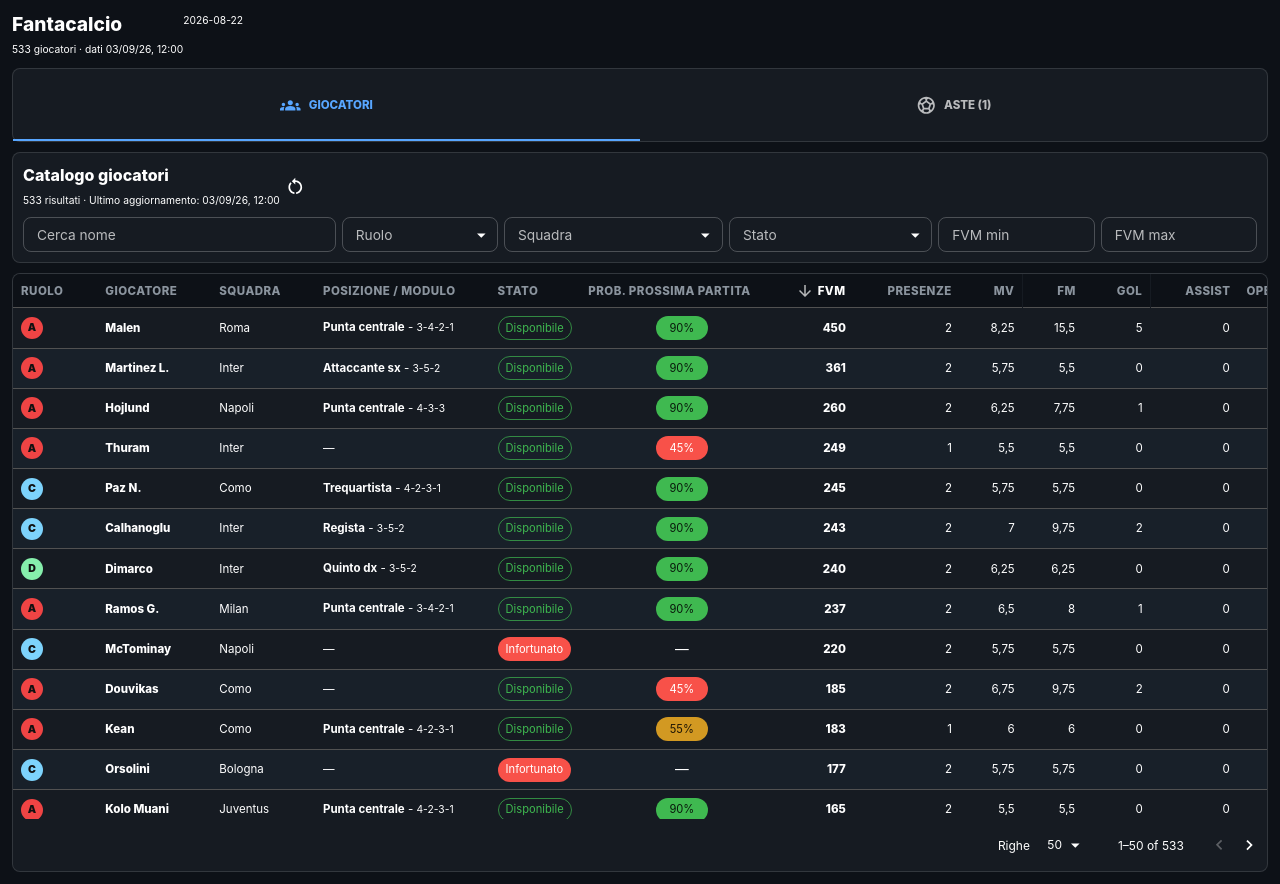
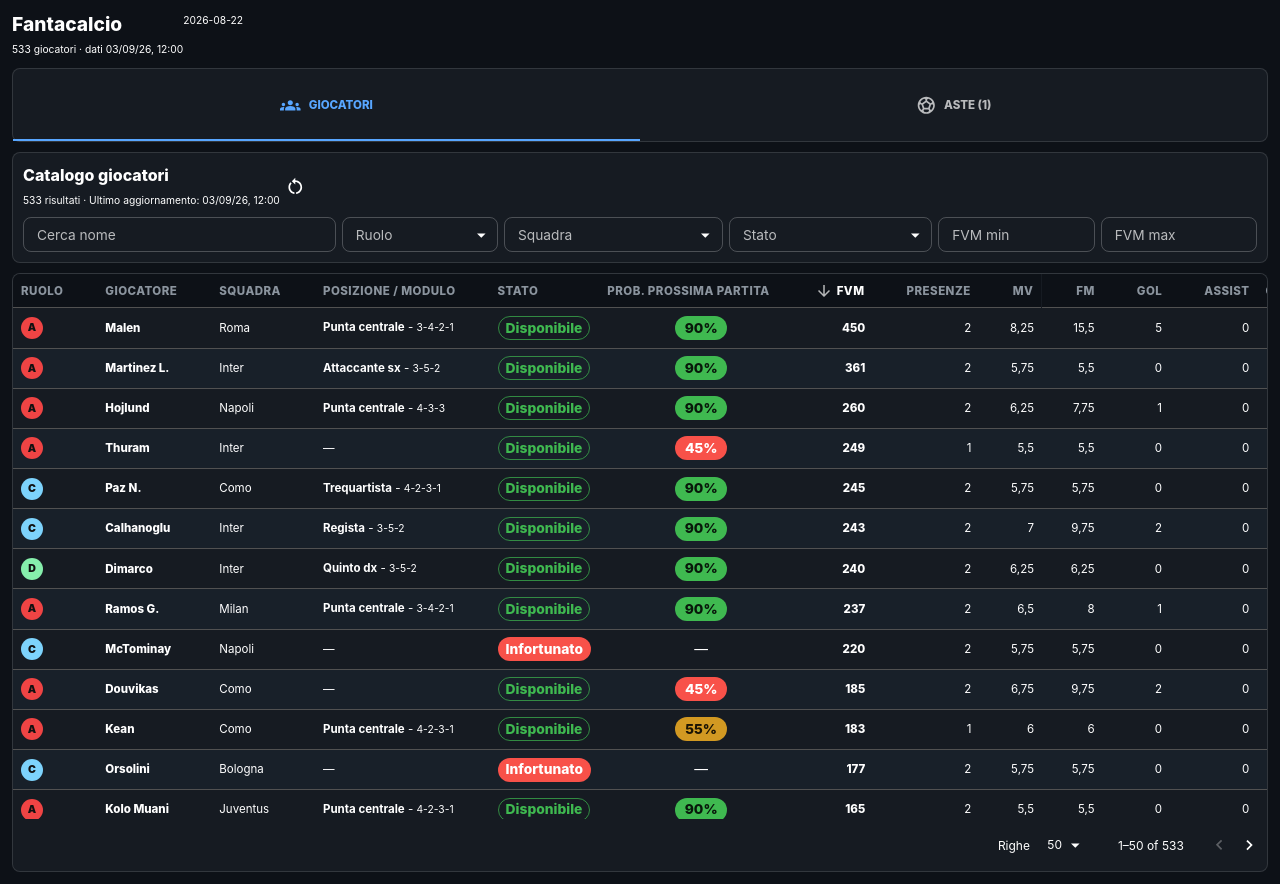
Before and after one commit to robertonav20/fantaasta, a React (Vite) app: page / in a window 1280 px wide. Built offline with nearby package versions, Linux system fonts and the light colour scheme.

Commit message:
Migliorato font player table

```diff
--- a/src/components/PlayerTable.jsx
+++ b/src/components/PlayerTable.jsx
@@ -14,14 +14,14 @@
   if (value === null || value === undefined || value === '') return <Typography color="text.secondary">—</Typography>;
   const n = Number(value);
   const color = n >= 75 ? 'success' : n >= 50 ? 'warning' : 'error';
-  return <Chip size="small" color={color} label={`${Math.round(n)}%`} sx={{ minWidth: 52 }} />;
+  return <Chip size="small" color={color} label={`${Math.round(n)}%`} sx={{ minWidth: 52, fontWeight: 800, fontSize: 'larger' }}/>;
 }
 
 function InjuryStatusChip({ injury }) {
   const [anchorEl, setAnchorEl] = useState(null);
 
   if (injury?.injured !== true) {
-    return <Chip size="small" color="success" variant="outlined" label="Disponibile" />;
+    return <Chip size="small" color="success" variant="outlined" label="Disponibile" sx={{ fontWeight: 800, fontSize: 'larger' }}/>;
   }
 
   const cause = injury.description || injury.status || 'Dettaglio non disponibile';
@@ -41,7 +41,7 @@
           color="error"
           label="Infortunato"
           onClick={(event) => setAnchorEl(event.currentTarget)}
-          sx={{ cursor: 'pointer' }}
+          sx={{ cursor: 'pointer', fontWeight: 800, fontSize: 'larger' }}
         />
       </Tooltip>
       <Popover
```
